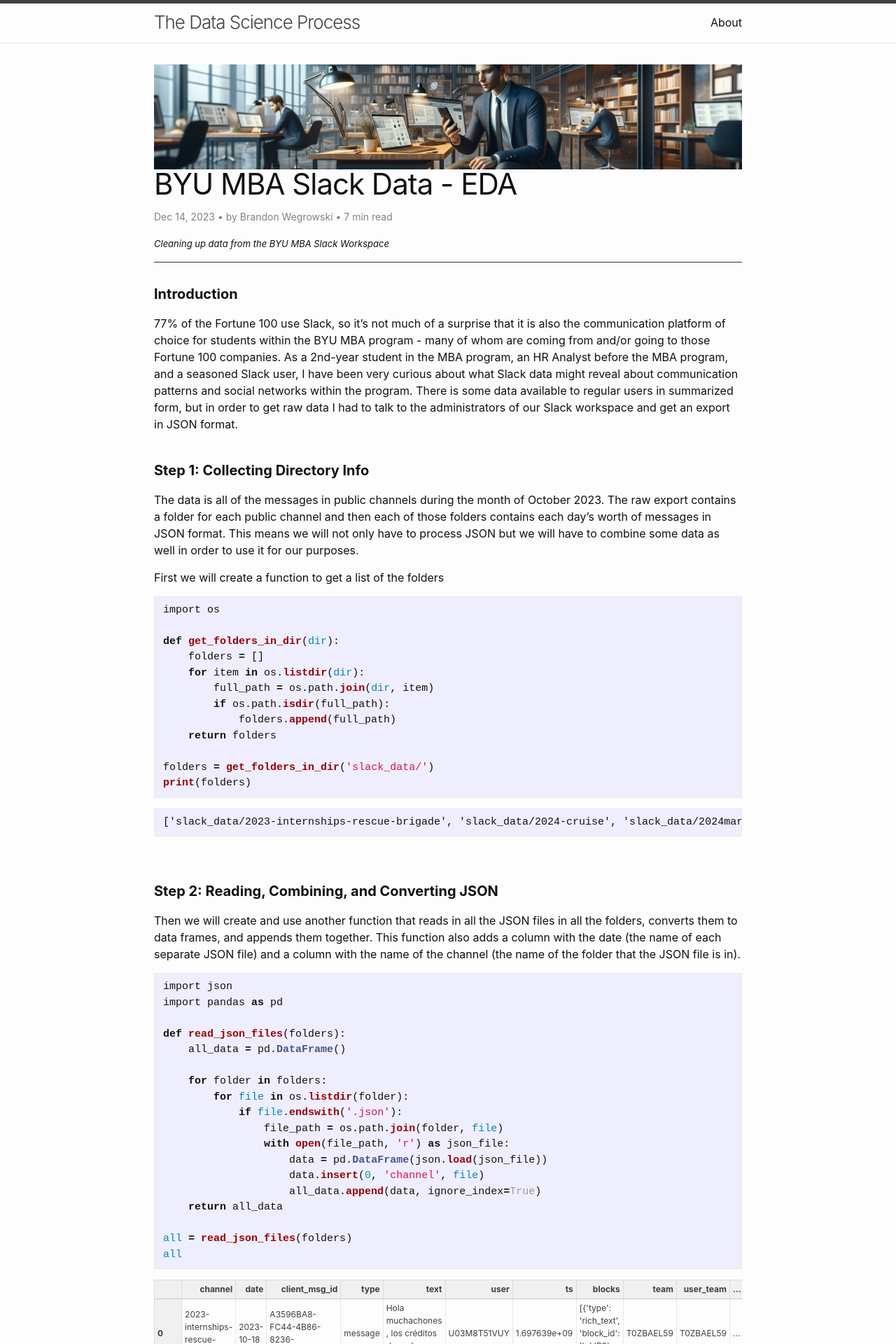
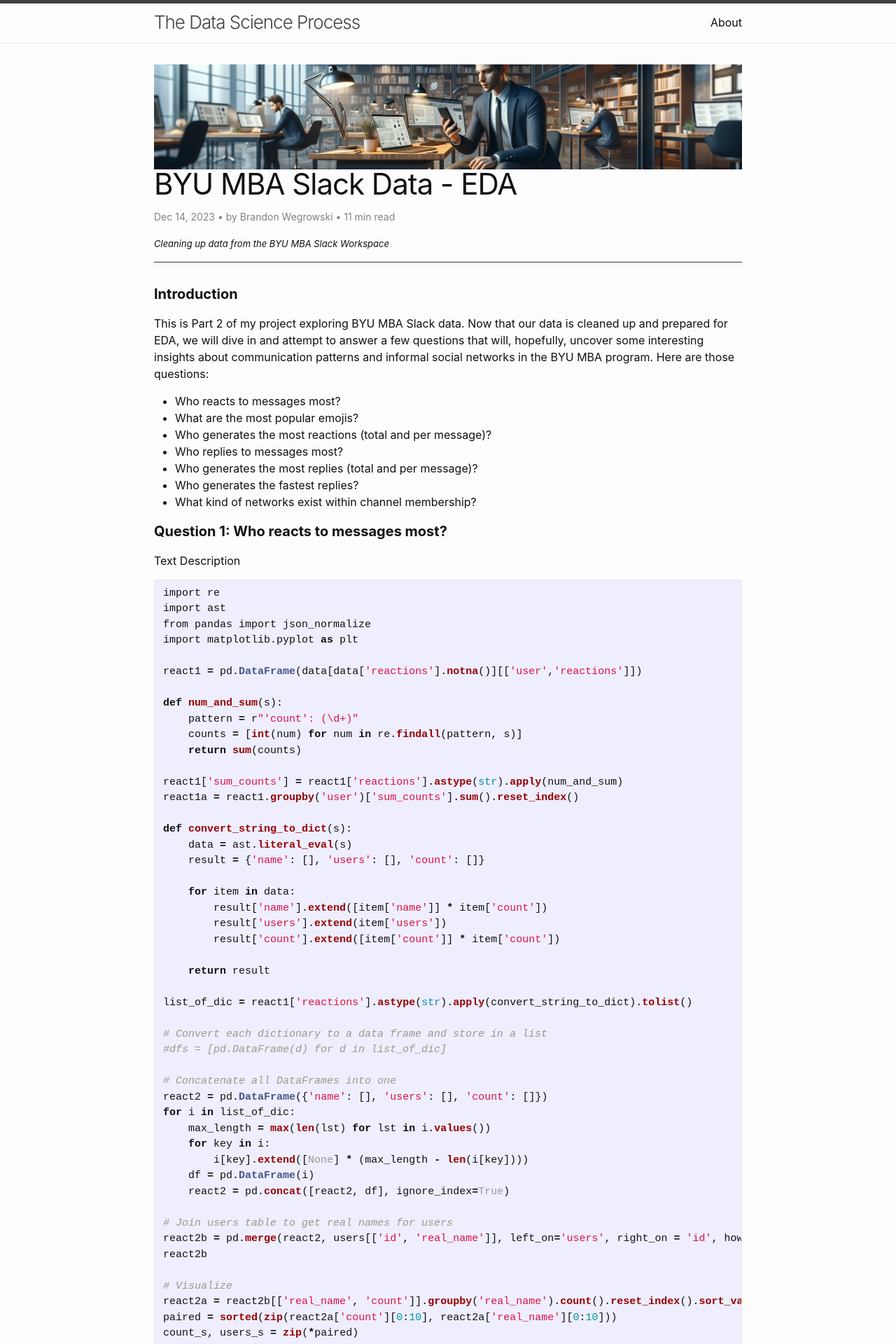
Before and after one commit to bwegr/386, a Jekyll site: the page built from _posts/2023-12-14-project2.md, in a window 1280 px wide. Shown: the top 1920 px of the page at 70% size. Built offline with Jekyll 4.4.1, drawn with Linux system fonts in a browser that asks for light colours; comment, search, counter and statistics services are not loaded; some of the changed text lies outside the part shown.

Commit message:
Update 2023-12-14-project2.md

````diff
--- a/_posts/2023-12-14-project2.md
+++ b/_posts/2023-12-14-project2.md
@@ -7,14 +7,131 @@ image: "/assets/images/slack2.webp"
 ---
 
 #### **Introduction**
-77% of the Fortune 100 use Slack, so it's not much of a surprise that it is also the communication platform of choice for students within the BYU MBA program - many of whom are coming from and/or going to those Fortune 100 companies. As a 2nd-year student in the MBA program, an HR Analyst before the MBA program, and a seasoned Slack user, I have been very curious about what Slack data might reveal about communication patterns and social networks within the program. There is some data available to regular users in summarized form, but in order to get raw data I had to talk to the administrators of our Slack workspace and get an export in JSON format.
-<html><br></html>
-#### **Step 1: Collecting Directory Info**
+This is Part 2 of my project exploring BYU MBA Slack data. Now that our data is cleaned up and prepared for EDA, we will dive in and attempt to answer a few questions that will, hopefully, uncover some interesting insights about communication patterns and informal social networks in the BYU MBA program. Here are those questions:
+- Who reacts to messages most?
+- What are the most popular emojis?
+- Who generates the most reactions (total and per message)?
+- Who replies to messages most?
+- Who generates the most replies (total and per message)?
+- Who generates the fastest replies?
+- What kind of networks exist within channel membership?
 
-The data is all of the messages in public channels during the month of October 2023. The raw export contains a folder for each public channel and then each of those folders contains each day's worth of messages in JSON format. This means we will not only have to process JSON but we will have to combine some data as well in order to use it for our purposes.
+#### **Question 1: Who reacts to messages most?**
 
-First we will create a function to get a list of the folders
+Text Description
 
+```python
+import re
+import ast
+from pandas import json_normalize
+import matplotlib.pyplot as plt
+
+react1 = pd.DataFrame(data[data['reactions'].notna()][['user','reactions']])
+
+def num_and_sum(s):
+    pattern = r"'count': (\d+)"
+    counts = [int(num) for num in re.findall(pattern, s)]
+    return sum(counts)
+
+react1['sum_counts'] = react1['reactions'].astype(str).apply(num_and_sum)
+react1a = react1.groupby('user')['sum_counts'].sum().reset_index()
+
+def convert_string_to_dict(s):
+    data = ast.literal_eval(s)
+    result = {'name': [], 'users': [], 'count': []}
+
+    for item in data:
+        result['name'].extend([item['name']] * item['count'])
+        result['users'].extend(item['users'])
+        result['count'].extend([item['count']] * item['count'])
+
+    return result
+
+list_of_dic = react1['reactions'].astype(str).apply(convert_string_to_dict).tolist()
+
+# Convert each dictionary to a data frame and store in a list
+#dfs = [pd.DataFrame(d) for d in list_of_dic]
+
+# Concatenate all DataFrames into one
+react2 = pd.DataFrame({'name': [], 'users': [], 'count': []})
+for i in list_of_dic:
+    max_length = max(len(lst) for lst in i.values())
+    for key in i:
+        i[key].extend([None] * (max_length - len(i[key])))
+    df = pd.DataFrame(i)
+    react2 = pd.concat([react2, df], ignore_index=True)
+
+# Join users table to get real names for users
+react2b = pd.merge(react2, users[['id', 'real_name']], left_on='users', right_on = 'id', how='left')
+react2b
+
+# Visualize
+react2a = react2b[['real_name', 'count']].groupby('real_name').count().reset_index().sort_values(by='count', ascending=False)
+paired = sorted(zip(react2a['count'][0:10], react2a['real_name'][0:10]))
+count_s, users_s = zip(*paired)
+plt.barh(users_s, count_s)
+for index, value in enumerate(count_s):
+    plt.text(value-12, index, str(value), va='center')
+plt.xlabel('Messages Reacted To')
+plt.ylabel('Name')
+plt.title('Top Ten Reactors (Oct 2023)')
+plt.show()
+```
+<html><br><br></html>
+
+#### **Question 2: What are the most popular emojis?**
+
+Text Description
+
+```python
+
+```
+<html><br><br></html>
+
+#### **Question 3: Who generates the most reactions (total and per message)?**
+
+Text Description
+
+```python
+
+```
+<html><br><br></html>
+
+#### **Question 4: Who replies to messages most?**
+
+Text Description
+
+```python
+
+```
+<html><br><br></html>
+
+#### **Question 5: Who generates the most replies (total and per message)?**
+
+Text Description
+
+```python
+
+```
+<html><br><br></html>
+
+#### **Question 6: Who generates the fastest replies?**
+
+Text Description
+
+```python
+
+```
+<html><br><br></html>
+
+#### **Question 7: What kind of networks exist within channel membership?**
+
+Text Description
+
+```python
+
+```
+<html><br><br></html>
 
 ```python
 import os
````
